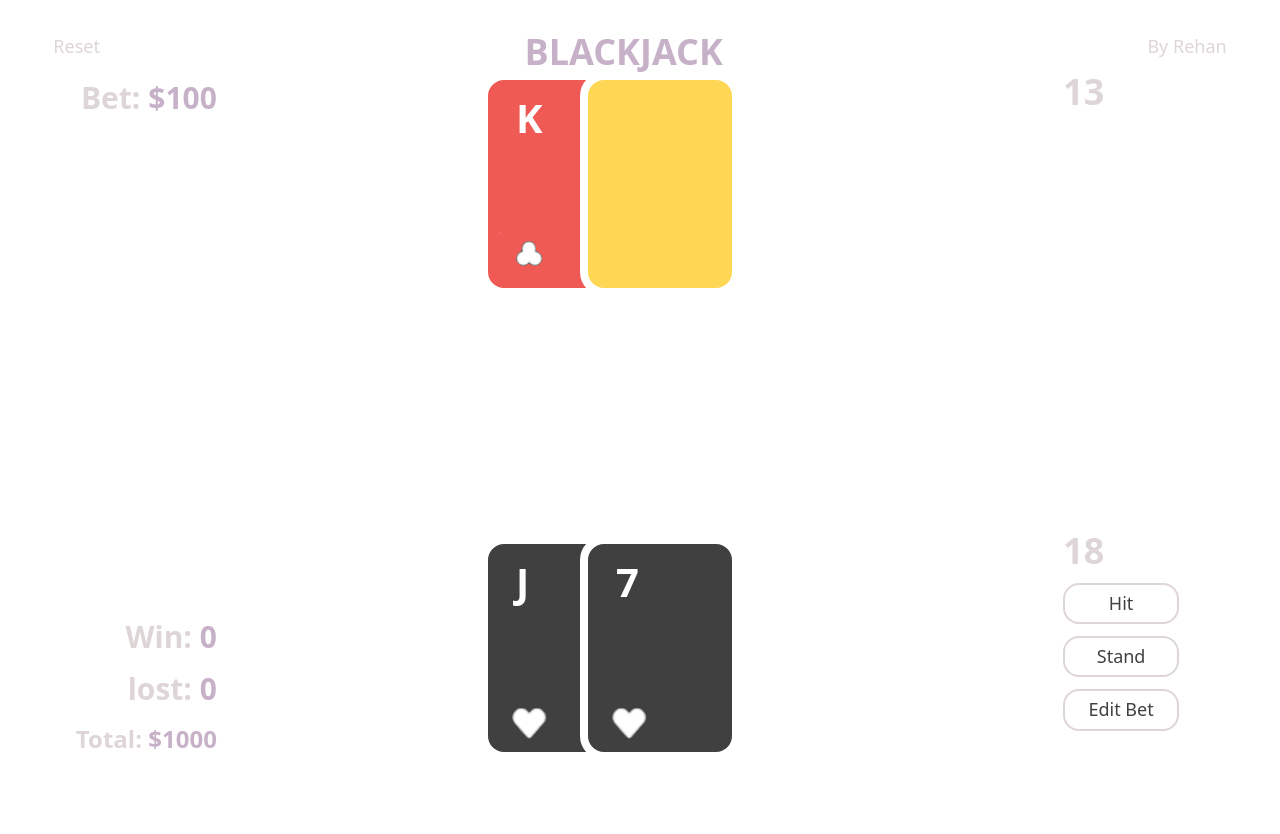
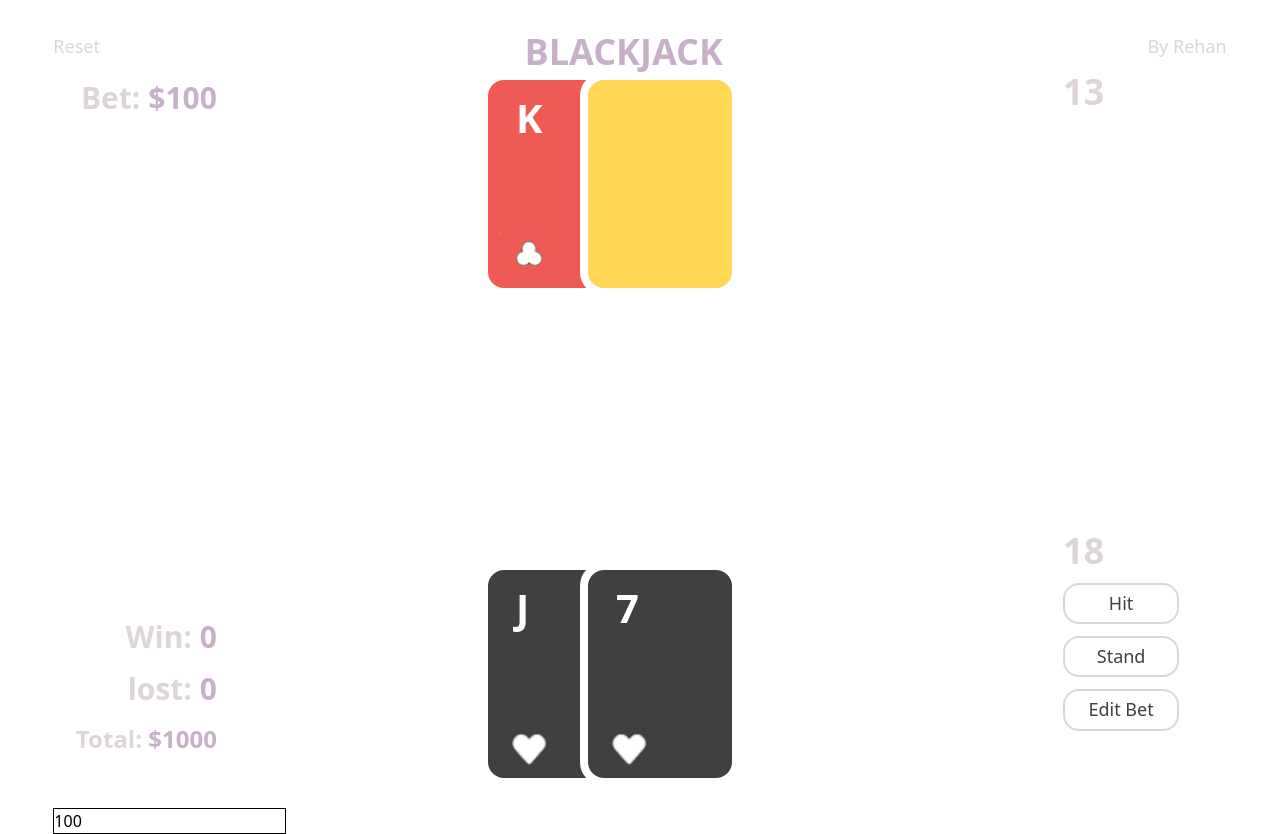
Before and after one commit to Rehan-shah/BlackJack, a React (Vite) app: page / in a window 1280 px wide. Before the commit the page ends 808 px from the top, so only its background shows below. Built offline with nearby package versions, Linux system fonts and the light colour scheme.

Commit message:
v0.0011 minor bug fix

```diff
--- a/index.html
+++ b/index.html
@@ -3,9 +3,8 @@
 
 <head>
   <meta charset="UTF-8" />
-  <link rel="icon" type="image/svg+xml" href="/vite.svg" />
   <meta name="viewport" content="width=device-width, initial-scale=1.0" />
-  <title>Vite + React</title>
+  <title>Black jack</title>
 </head>
 
 <body style="background-color: #ffffff; height: 100vh;
--- a/src/App.tsx
+++ b/src/App.tsx
@@ -6,6 +6,7 @@ import Header from './Header'
 import Test from './test'
 import PopCard from './popup'
 import { atom , useAtom } from 'jotai'
+import Input from './input'
 
 let bet = 100;
 let object: card = {
@@ -37,7 +38,7 @@ const CardArray = createContext(null) as any;
 const CompCard = createContext(null) as any;
 const TotalAmount = createContext(null) as any;
 const roundsWon = atom(0);
-const AtomBet = atom(100);
+export const AtomBet = atom(100);
 const Amount = atom(1000);
 
 const roundsLost = atom(0);
@@ -92,6 +93,7 @@ const App = () => {
             <Stats_SideBar />
             <The_game />
             <Contorls />
+            <Input />
             </main >
         </div >
          </CardArray.Provider >
@@ -114,7 +116,6 @@ function Contorls() {
     const [amount , setAmount] = useAtom(Amount)
 
  function addCard() {
-
     let object = {
         typeVal: Math.floor((Math.random() * 4) + 1),
         numericVal: (Math.floor((Math.random() * 13) + 1))
@@ -185,7 +186,7 @@ const  Stats_SideBar = () => {
     const [roundWon ] = useAtom(roundsWon);
     const [roundLost ] = useAtom(roundsLost);
     const [Total] =  useAtom(Amount);
-
+    const [bet] = useAtom(AtomBet)
     return (<div id="stats" className='grid grid-rows-6 h-[92vh] pr-8'>
     <h2 className='text-3xl font-poppins font-bold py-2 text-[#ded5d6] text-right'>Bet: <span className='text-[#c7b1c9]'>${bet}</span> </h2>
     <div className='row-span-3 '></div>
--- a/src/Card.tsx
+++ b/src/Card.tsx
@@ -3,7 +3,7 @@ import React from "react";
 const Card = ({ card, z_index }: {  card : card, z_index: number }) => {
     let cardSymboll = ["club", "spade", "heart", "diamond"]
     let tempCard = { ...card }
-    let url = "../src/assets/" + cardSymboll[card.typeVal - 1] + ".png"
+    let url = "/src/assets/" + cardSymboll[card.typeVal - 1] + ".png"
     const z = "z-" + (90 - (z_index * 10))
     let color = "";
 
--- /dev/null
+++ b/src/input.tsx
@@ -0,0 +1,18 @@
+import { useAtom } from "jotai"
+import { useState } from "react"
+import {AtomBet} from "./App"
+
+
+const input = () => {
+const [bet , setBet] = useAtom(AtomBet);
+
+
+return(
+       <div >
+        <input className="border border-black" value={bet} type={"number"} onChange={(e) => setBet(e.target.value) }/>
+        </div>
+    )
+}
+
+
+export default input
```
